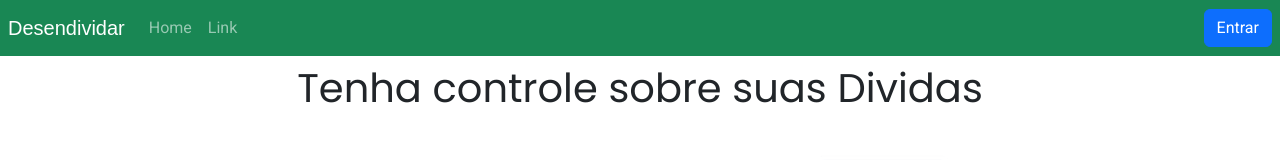
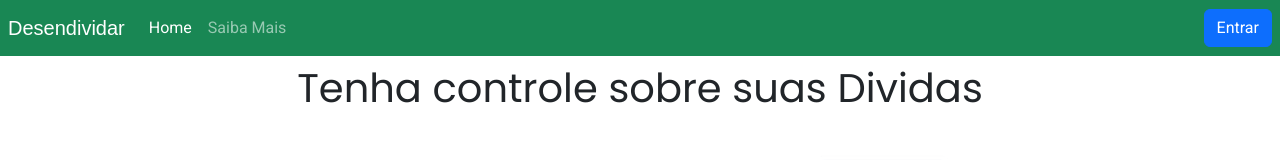
Before and after one commit to EduardoDadalt/fiap-site-fintech, a plain HTML site: page index.html in a window 1280 px wide. Shown: the top 160 px of the page. Drawn offline with nearby package versions, Linux system fonts and the light colour scheme; a web font is replaced by a local one.

Commit message:
Melhorando o navbar

```diff
--- a/index.html
+++ b/index.html
@@ -43,10 +43,10 @@
         <div class="collapse navbar-collapse" id="navbarSupportedContent">
           <ul class="navbar-nav mr-auto">
             <li class="nav-item active">
-              <a class="nav-link" href="#">Home</a>
+              <a class="nav-link active" href="/">Home</a>
             </li>
             <li class="nav-item">
-              <a class="nav-link" href="#">Link</a>
+              <a class="nav-link" href="/pages/saiba_mais.html">Saiba Mais</a>
             </li>
           </ul>
         </div>
```
